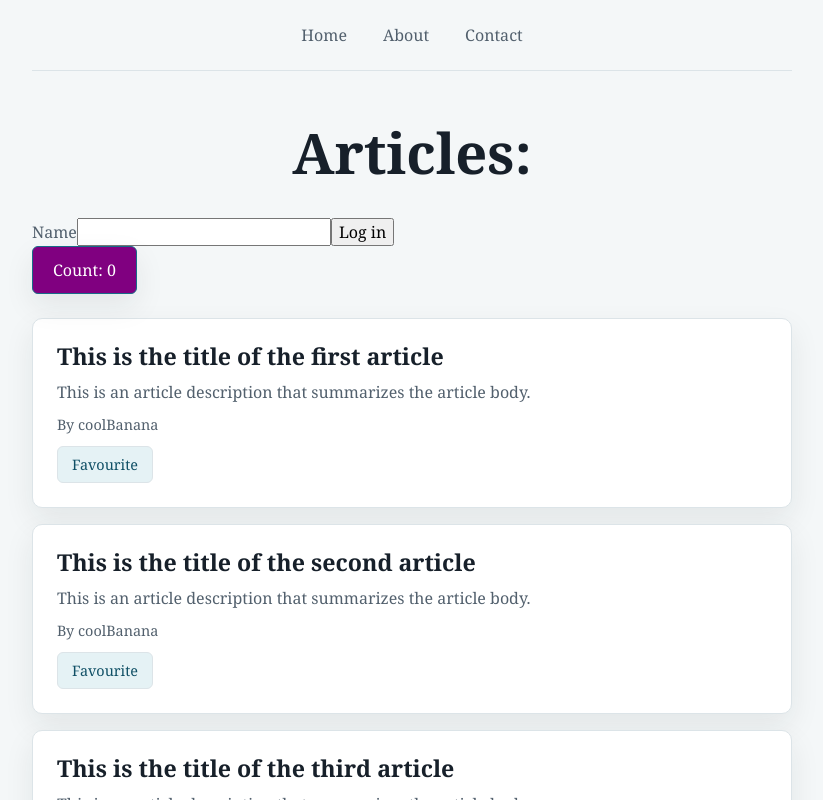
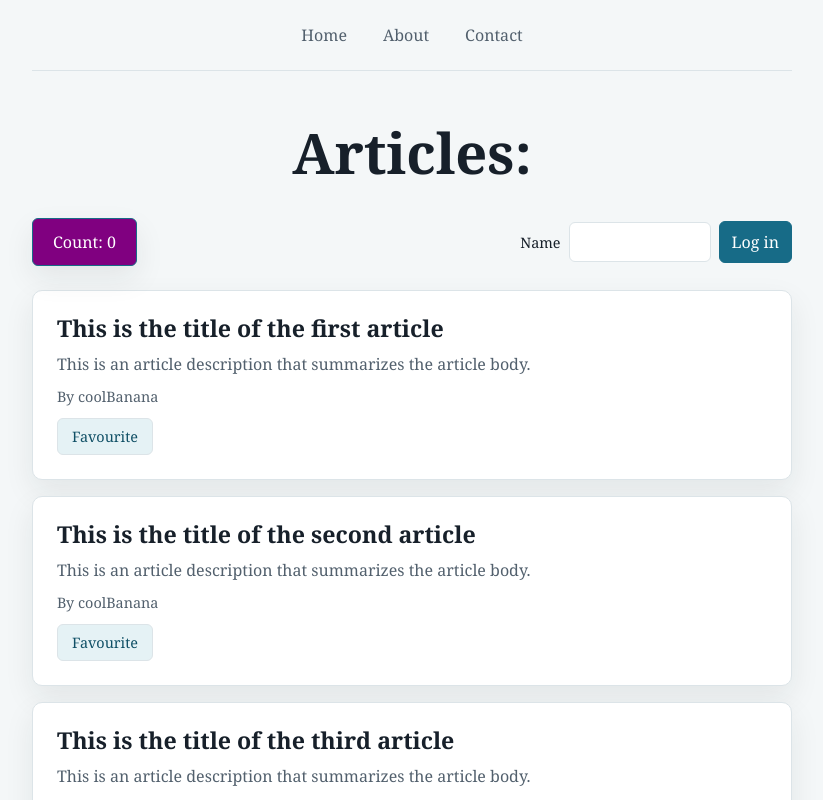
Before and after one commit to Sunniva-Sorensen/vite-react-app, a React (Vite) app: page / in a window 1280 px wide. Shown: the top 800 px of the page, without its empty margins (228-1051 px from the left). Built offline with nearby package versions, Linux system fonts and the light colour scheme.

Commit message:
added styling to login

```diff
--- a/src/pages/Home/Home.css
+++ b/src/pages/Home/Home.css
@@ -0,0 +1,62 @@
+.home-controls {
+    display: flex;
+    align-items: center;
+    justify-content: space-between;
+    gap: 20px;
+    margin-bottom: 24px;
+}
+
+.home-controls .button {
+    margin: 0;
+}
+
+.login-form,
+.login-status {
+    display: flex;
+    align-items: center;
+    gap: 8px;
+}
+
+.login-form label {
+    color: var(--heading);
+    font-size: 0.9rem;
+}
+
+.login-form input {
+    width: 120px;
+    padding: 8px 10px;
+    border: 1px solid var(--border);
+    border-radius: 6px;
+    background: var(--surface);
+}
+
+.login-form button,
+.login-status button {
+    padding: 9px 12px;
+    border: 1px solid var(--accent);
+    border-radius: 6px;
+    color: white;
+    background: var(--accent);
+}
+
+.login-form button:hover,
+.login-status button:hover {
+    background: var(--accent-dark);
+}
+
+.login-status p {
+    color: var(--heading);
+    font-size: 0.9rem;
+}
+
+@media (max-width: 520px) {
+    .home-controls {
+        align-items: stretch;
+        flex-direction: column;
+    }
+
+    .login-form,
+    .login-status {
+        justify-content: flex-end;
+    }
+}
--- a/src/pages/Home/Home.tsx
+++ b/src/pages/Home/Home.tsx
@@ -36,13 +36,16 @@ export function HomePage() {
   return (
     <>
       <Header />
+      <div className="home-controls">
+        <Button />
+
         {isLoggedIn ? (
-        <div>
+          <div className="login-status">
             <p>Logged in as {user?.name}</p>
             <button type="button" onClick={handleLogout}>Log out</button>
           </div>
         ) : (
-        <form onSubmit={handleLogin}>
+          <form className="login-form" onSubmit={handleLogin}>
             <label htmlFor="name">Name</label>
             <input
               id="name"
@@ -53,7 +56,7 @@ export function HomePage() {
             <button type="submit">Log in</button>
           </form>
         )}
-      <Button />
+      </div>
 
       <main>
         {articles.map(article => (
```
Lines whose indentation alone changed are shown as unchanged.
